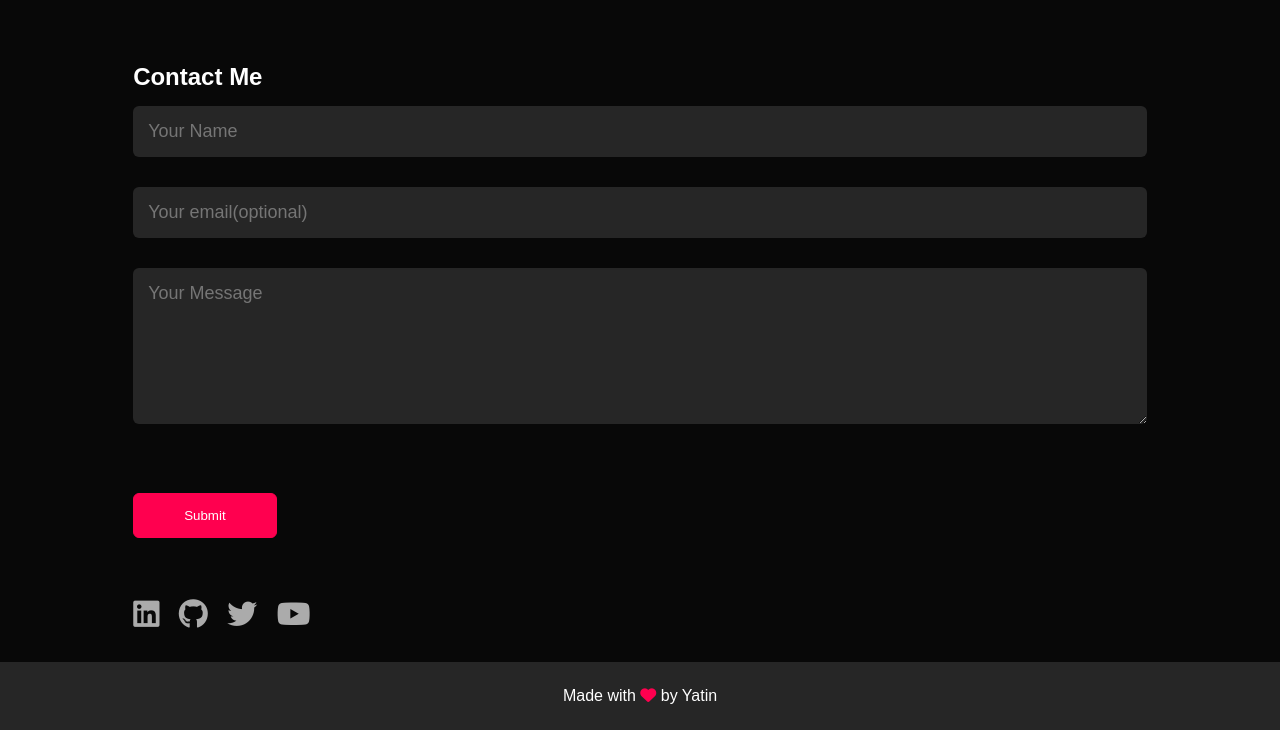
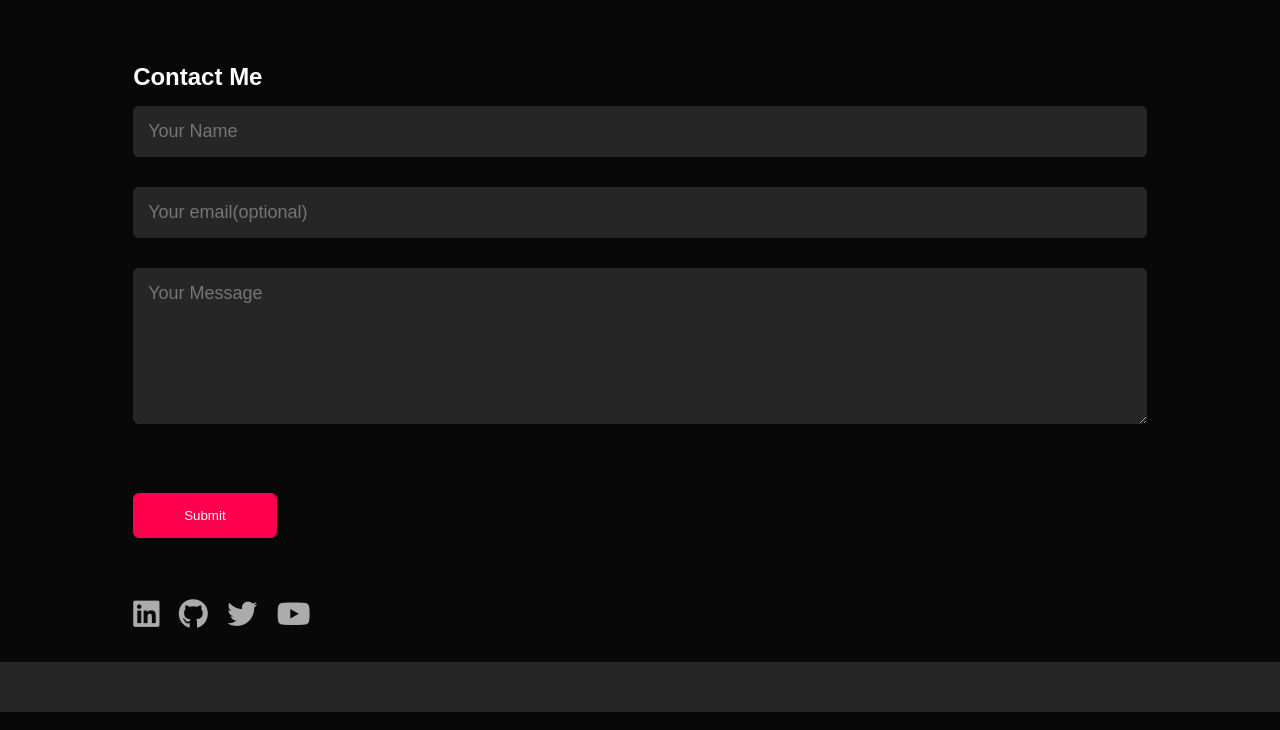
Before and after one commit to prgrmr-yn/profolio, a plain HTML site: page index.html in a window 1280 px wide. Shown: the part 3697-4427 px from the top of the page. Drawn offline with Linux system fonts and the light colour scheme.

Commit message:
removed copyright

```diff
--- a/index.html
+++ b/index.html
@@ -249,7 +249,7 @@
       </div>
     </div>
     <div class="copyright">
-      <p>Made with <i class="fa-solid fa-heart"></i> by Yatin</p>
+      <!-- <p>Made with <i class="fa-solid fa-heart"></i> by Yatin</p> -->
     </div>
   </div>
 
```
